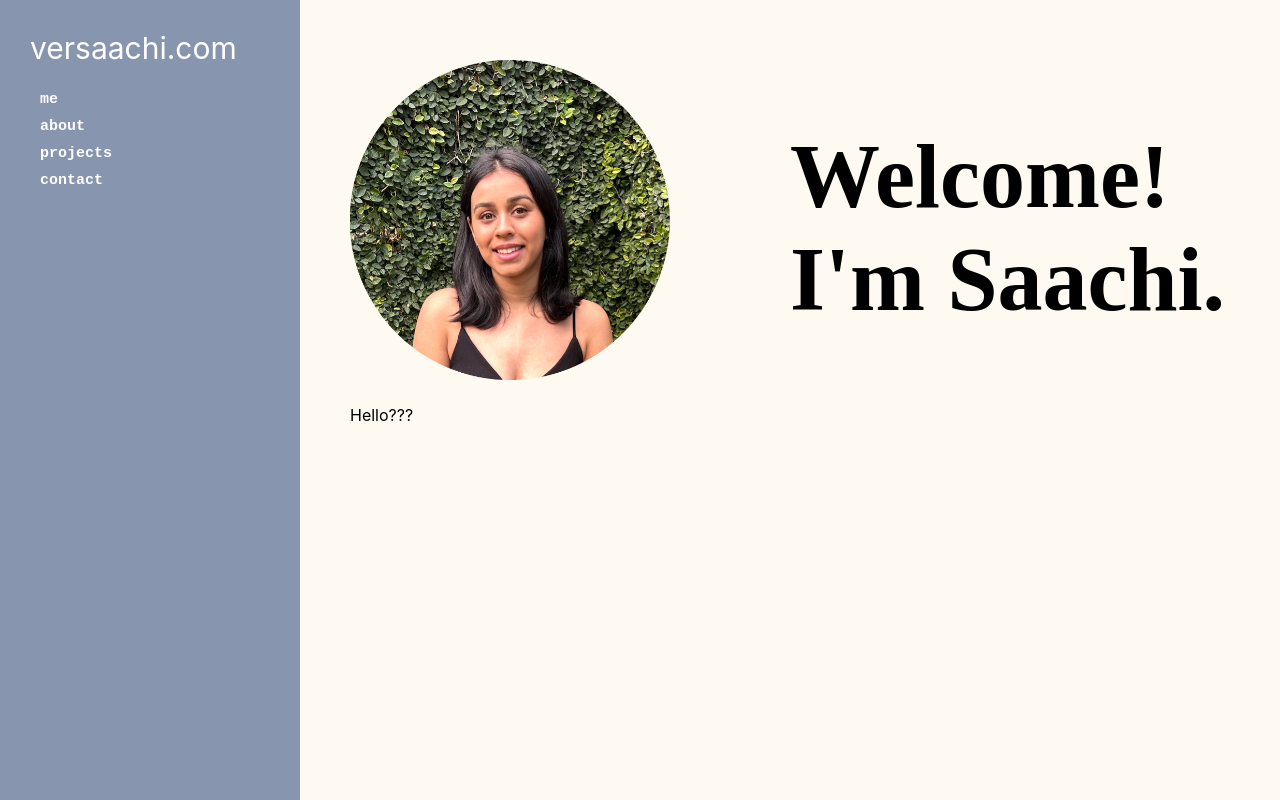
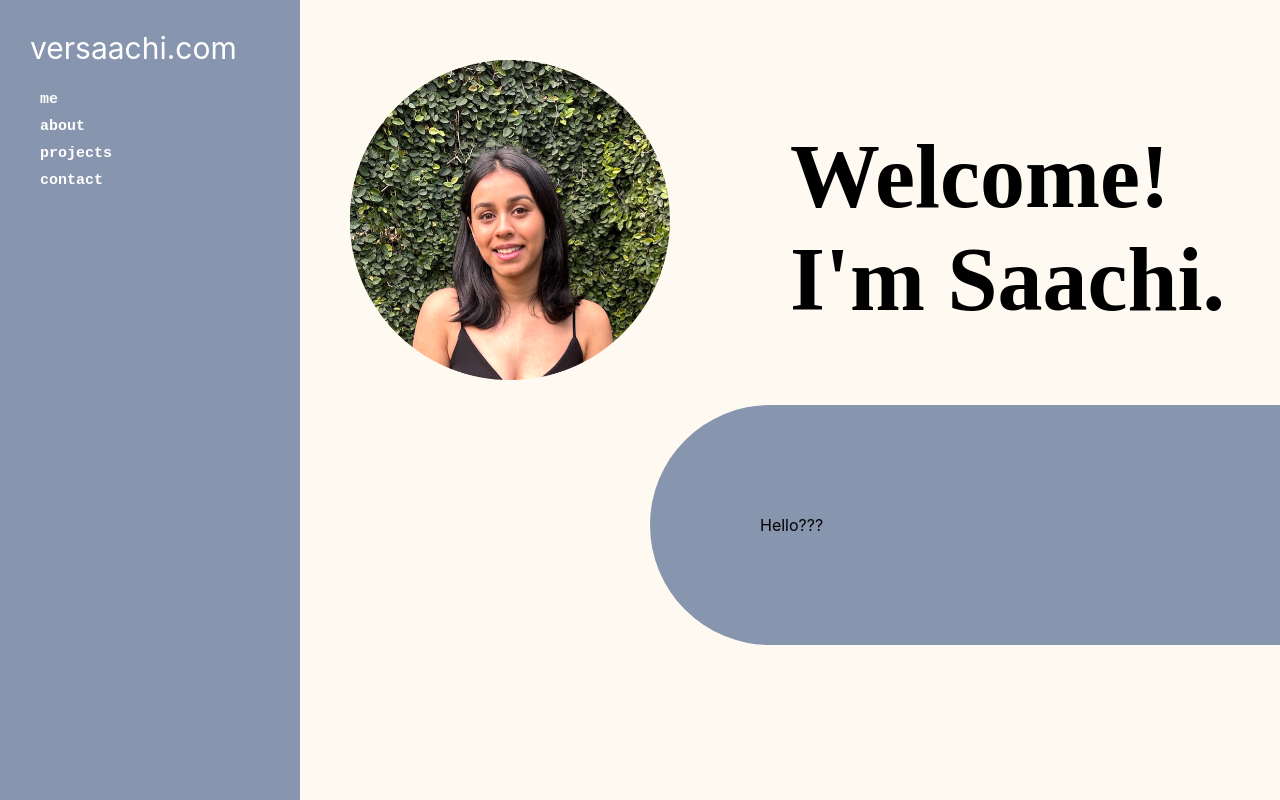
Before and after one commit to saachivar/my_website, a React (Create React App) app: page / in a window 1280 px wide. Built offline with nearby package versions, Linux system fonts and the light colour scheme; a web font is replaced by a local one.

Commit message:
more stuff

```diff
--- a/src/App.css
+++ b/src/App.css
@@ -37,12 +37,12 @@ body {
 
 .MainContent {
   flex: 1;
-  padding: 50px;
 
 }
 
 .WelcomeContent {
   display: flex;
+  padding: 50px 50px 0px 50px;
 
 }
 
@@ -61,8 +61,12 @@ body {
   padding-top: 10px;
 }
 
-.descripOne {
+.Descrip1 {
   background-color:  #8895AF;
-  padding-top: 80px;
+  padding-top: 110px;
+  padding-bottom: 110px;
+  padding-left: 110px;
+  margin-left: 350px;
   font: monospace;
+  border-radius: 150px 0px 0px 150px;
 }
--- a/src/Components/Descrip1.js
+++ b/src/Components/Descrip1.js
@@ -1,7 +1,7 @@
 
 function Descrip1() {
 return (
-    <div classname="descripOne">
+    <div className="Descrip1">
         Hello???
         </div>
     )
```
